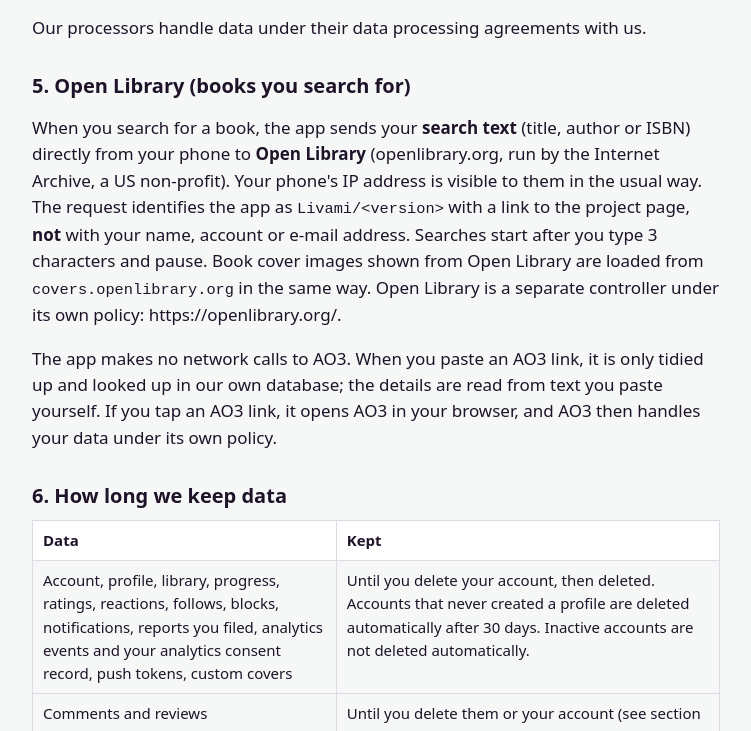
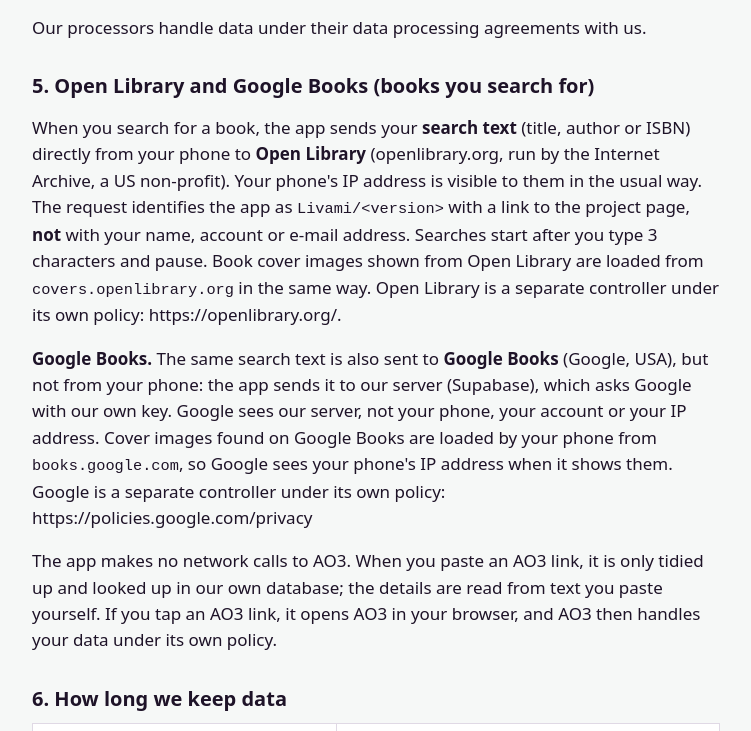
Before and after one commit to BobbieBB/bookapp, a website: page site/privacy/index.html in a window 1280 px wide. Shown: the part 6216-6947 px from the top of the page, without its empty margins (264-1015 px from the left). Drawn offline with Linux system fonts and the light colour scheme; a web font is replaced by a local one.

Commit message:
Privacy Policy: book search also asks Google Books, through our server (#93)
Co-Authored-By: Claude Opus 5.5 <noreply@anthropic.com>
Claude-Session: https://claude.ai/code/session_011H96DcQgy2jidZMLA7ogg6

```diff
--- a/site/privacy/index.html
+++ b/site/privacy/index.html
@@ -147,7 +147,7 @@ EU representative: not needed while the operator is established in the EU.</p>
 </tr>
 <tr>
 <td><strong>Searches for books</strong></td>
-<td>See section 5 (Open Library).</td>
+<td>See section 5 (Open Library, Google Books).</td>
 <td>Contract.</td>
 </tr>
 </tbody>
@@ -203,8 +203,9 @@ EU representative: not needed while the operator is established in the EU.</p>
 </tbody>
 </table>
 <p>Our processors handle data under their data processing agreements with us.</p>
-<h2>5. Open Library (books you search for)</h2>
+<h2>5. Open Library and Google Books (books you search for)</h2>
 <p>When you search for a book, the app sends your <strong>search text</strong> (title, author or ISBN) directly from your phone to <strong>Open Library</strong> (openlibrary.org, run by the Internet Archive, a US non-profit). Your phone's IP address is visible to them in the usual way. The request identifies the app as <code>Livami/&lt;version&gt;</code> with a link to the project page, <strong>not</strong> with your name, account or e-mail address. Searches start after you type 3 characters and pause. Book cover images shown from Open Library are loaded from <code>covers.openlibrary.org</code> in the same way. Open Library is a separate controller under its own policy: https://openlibrary.org/.</p>
+<p><strong>Google Books.</strong> The same search text is also sent to <strong>Google Books</strong> (Google, USA), but not from your phone: the app sends it to our server (Supabase), which asks Google with our own key. Google sees our server, not your phone, your account or your IP address. Cover images found on Google Books are loaded by your phone from <code>books.google.com</code>, so Google sees your phone's IP address when it shows them. Google is a separate controller under its own policy: https://policies.google.com/privacy</p>
 <p>The app makes no network calls to AO3. When you paste an AO3 link, it is only tidied up and looked up in our own database; the details are read from text you paste yourself. If you tap an AO3 link, it opens AO3 in your browser, and AO3 then handles your data under its own policy.</p>
 <h2>6. How long we keep data</h2>
 <table>
@@ -432,7 +433,7 @@ EU representative: not needed while the operator is established in the EU.</p>
 </tr>
 <tr>
 <td><strong>Търсене на книги</strong></td>
-<td>Виж раздел 5 (Open Library).</td>
+<td>Виж раздел 5 (Open Library, Google Books).</td>
 <td>Договор.</td>
 </tr>
 </tbody>
@@ -488,8 +489,9 @@ EU representative: not needed while the operator is established in the EU.</p>
 </tbody>
 </table>
 <p>Обработващите работят с данните по споразумения за обработване с нас.</p>
-<h2>5. Open Library (книгите, които търсиш)</h2>
+<h2>5. Open Library и Google Books (книгите, които търсиш)</h2>
 <p>Когато търсиш книга, приложението праща <strong>текста на търсенето</strong> (заглавие, автор или ISBN) директно от телефона ти към <strong>Open Library</strong> (openlibrary.org, на Internet Archive, американска организация с нестопанска цел). Те виждат IP адреса на телефона ти по обичайния начин. Заявката представя приложението като <code>Livami/&lt;версия&gt;</code> с линк към страницата на проекта, <strong>не</strong> с името, акаунта или имейла ти. Търсенето започва, след като напишеш 3 знака и спреш. Кориците от Open Library се зареждат от <code>covers.openlibrary.org</code> по същия начин. Open Library е отделен администратор със собствена политика: https://openlibrary.org/</p>
+<p><strong>Google Books.</strong> Същият текст на търсенето отива и до <strong>Google Books</strong> (Google, САЩ), но не от телефона ти: приложението го праща на нашия сървър (Supabase), който пита Google с наш ключ. Google вижда нашия сървър, а не телефона, акаунта или IP адреса ти. Кориците от Google Books телефонът ти зарежда от <code>books.google.com</code>, така че Google вижда IP адреса на телефона ти, когато ги показва. Google е отделен администратор със собствена политика: https://policies.google.com/privacy</p>
 <p>Приложението не прави заявки към AO3. Когато поставиш линк от AO3, той само се подрежда и търси в нашата база; данните се четат от текста, който поставяш ти. Ако цъкнеш линк към AO3, той се отваря в браузъра ти и оттам AO3 обработва данните ти по своята политика.</p>
 <h2>6. Колко дълго пазим данните</h2>
 <table>
```
